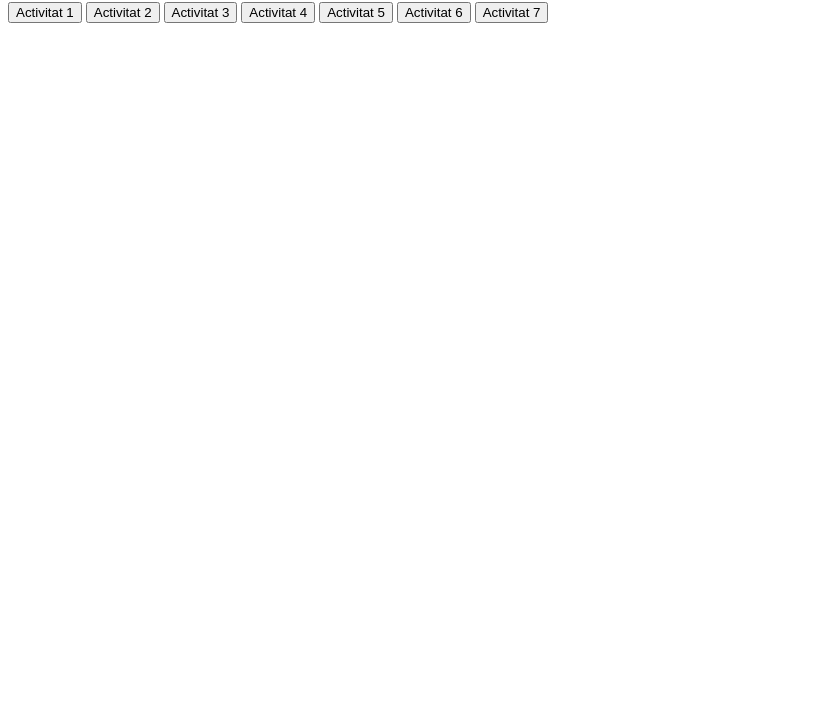
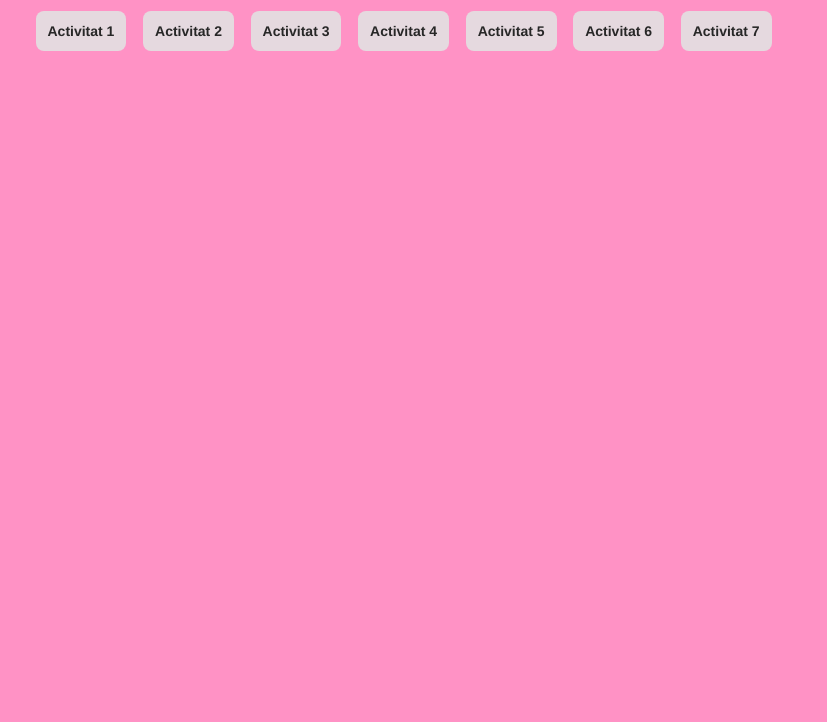
Before and after one commit to annacano0/M14-EA_1.04, a plain HTML site: page index.html in a window 1280 px wide. Shown: the part 78-800 px from the top of the page, without its empty margins (0-827 px from the left). Drawn offline with Linux system fonts and the light colour scheme.

Commit message:
ADD: css

```diff
--- a/index.html
+++ b/index.html
@@ -5,6 +5,7 @@
     <meta name="viewport" content="width=device-width, initial-scale=1.0">
     <title>Document</title>
     <script src="script.js" defer></script>
+    <link rel="stylesheet" href="./styles.css">
 
 </head>
 <body>
@@ -20,7 +21,6 @@
     </div>
 
     <div id="result-container">
-
     </div>
 
 </body>
--- /dev/null
+++ b/styles.css
@@ -0,0 +1,43 @@
+*{
+    padding: 0em;
+    margin: 0em;
+
+}
+
+body{
+    background-color: #ff92c5;
+    color: white;
+    font-family: 'Courier New', Courier, monospace;
+    margin: 2em;
+    display: flex;
+    flex-direction: column;
+}
+
+.button-container{
+    margin: 1em 0em;
+}
+
+button{
+  background-color: rgba(226, 226, 226, 0.89);
+  border-radius: 8px;
+  border-width: 0;
+  color: #272727;
+  cursor: pointer;
+  display: inline-block;
+  font-family: "Haas Grot Text R Web", "Helvetica Neue", Helvetica, Arial, sans-serif;
+  font-size: 14px;
+  font-weight: 500;
+  line-height: 20px;
+  list-style: none;
+  margin: 0;
+  padding: 10px 12px;
+  text-align: center;
+  transition: all 200ms;
+  vertical-align: baseline;
+  white-space: nowrap;
+  user-select: none;
+  -webkit-user-select: none;
+  touch-action: manipulation;
+  font-weight: bold;
+  margin: 0.25em;
+}
```
